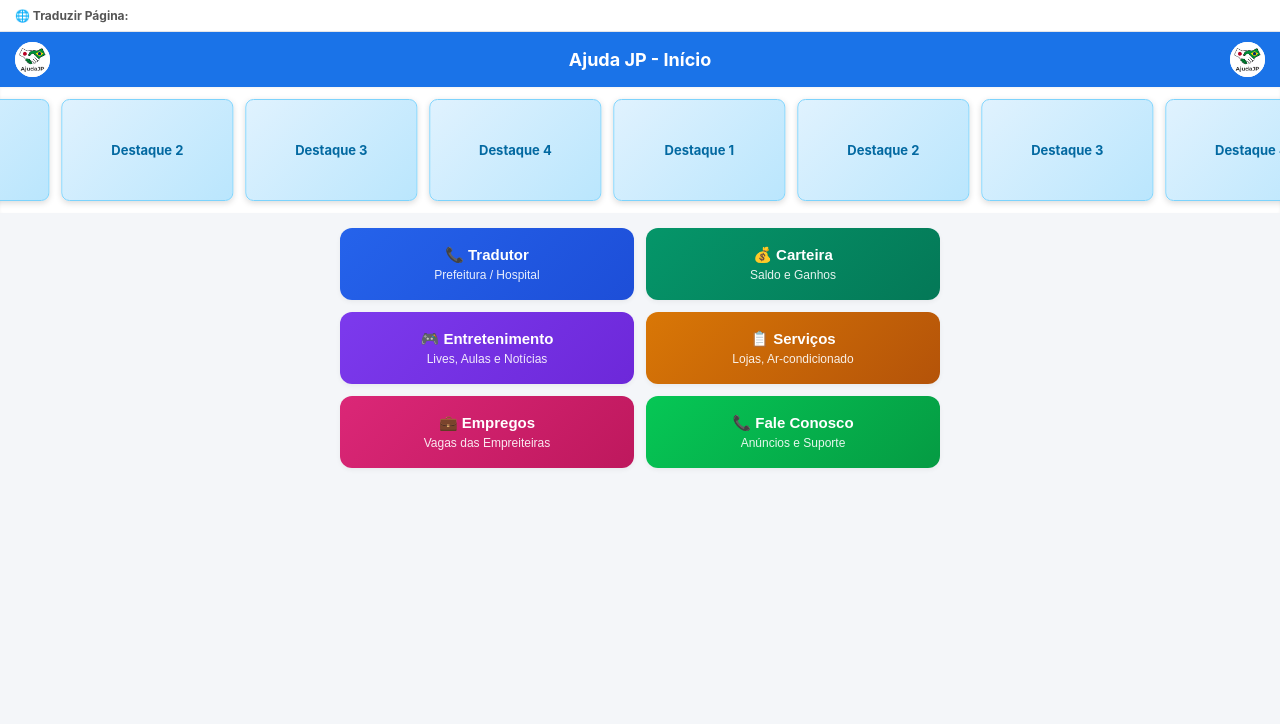
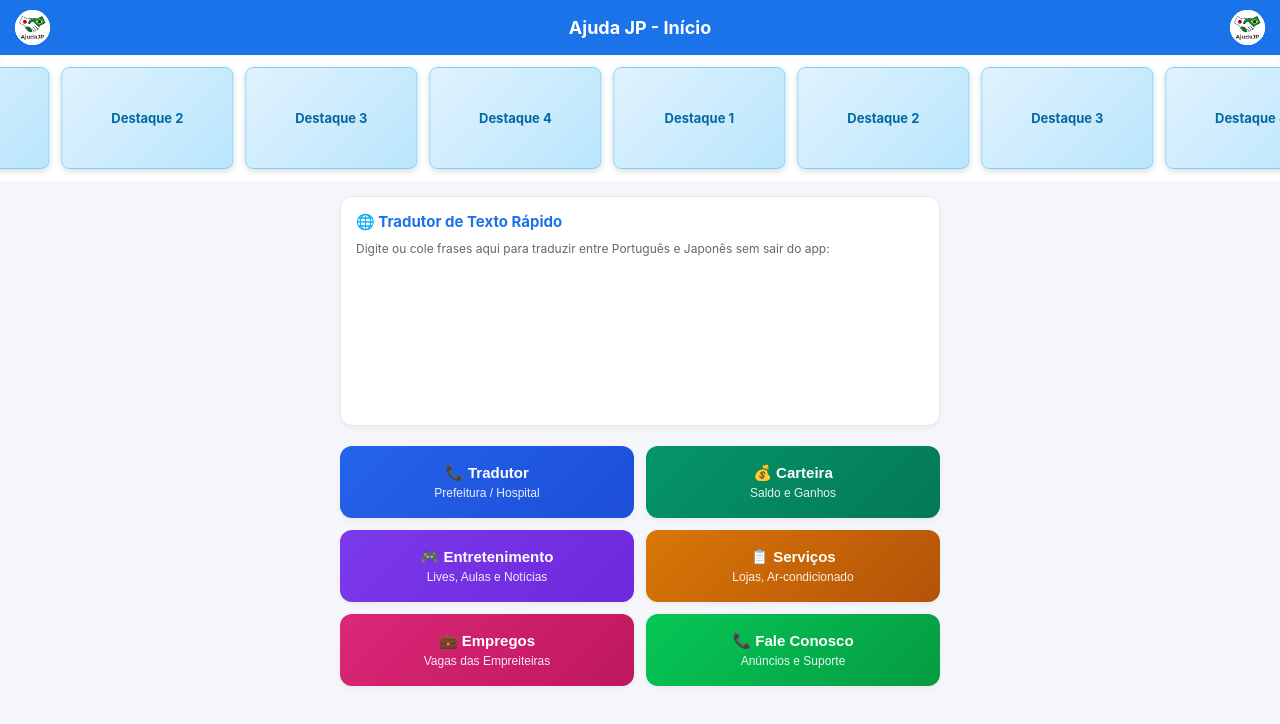
Before and after one commit to kkimikia-ctrl/bot-line, a website: page index.html in a window 1280 px wide. Drawn offline with Linux system fonts and the light colour scheme.

Commit message:
Update index.html

```diff
--- a/index.html
+++ b/index.html
@@ -19,16 +19,6 @@
             padding-bottom: 30px;
             min-height: 100%;
             -webkit-overflow-scrolling: touch;
-        }
-
-        .tradutor-topo {
-            background: #fff;
-            padding: 8px 15px;
-            border-bottom: 1px solid #e5e7eb;
-            display: flex;
-            align-items: center;
-            justify-content: space-between;
-            font-size: 13px;
         }
 
         .header {
@@ -114,6 +104,31 @@
             max-width: 600px;
             margin: 0 auto;
             padding: 0 15px;
+        }
+
+        /* Caixa de Tradução de Texto Integrada */
+        .tradutor-caixa-container {
+            background: #ffffff;
+            padding: 15px;
+            border-radius: 12px;
+            box-shadow: 0 2px 5px rgba(0,0,0,0.05);
+            margin-bottom: 20px;
+            border: 1px solid #e2e8f0;
+        }
+
+        .tradutor-caixa-container h3 {
+            margin: 0 0 10px 0;
+            font-size: 15px;
+            color: #1a73e8;
+            display: flex;
+            align-items: center;
+            gap: 6px;
+        }
+
+        .tradutor-caixa-container iframe {
+            width: 100%;
+            border: none;
+            height: 140px;
         }
 
         button.btn-primary {
@@ -235,11 +250,6 @@
 </head>
 <body>
 
-    <div class="tradutor-topo">
-        <span style="font-size: 12px; color: #555; font-weight: bold;">🌐 Traduzir Página:</span>
-        <div id="google_translate_element"></div>
-    </div>
-
     <div class="header">
         <img src="logo.jpeg" class="logo-img" alt="Logo" onerror="this.onerror=null; this.src='logo.png';">
         <span>Ajuda JP - Início</span>
@@ -261,6 +271,14 @@
     </section>
 
     <div class="container">
+
+        <!-- Ferramenta de Tradução de Texto Integrada (Google Tradutor embutido via frame seguro) -->
+        <div class="tradutor-caixa-container">
+            <h3>🌐 Tradutor de Texto Rápido</h3>
+            <p style="font-size: 12px; color: #666; margin-top: 0; margin-bottom: 10px;">Digite ou cole frases aqui para traduzir entre Português e Japonês sem sair do app:</p>
+            <iframe src="https://translate.google.com/m?hl=pt&sl=pt&tl=ja" title="Google Tradutor"></iframe>
+        </div>
+
         <div class="grid-menu">
             <button class="menu-item btn-tradutor" onclick="verificarSaldoEChamar()">
                 📞 Tradutor
@@ -358,17 +376,6 @@
             <button id="btnSairChamada" class="btn-primary" style="background-color: #dc2626; margin-top: 15px;" onclick="finalizarChamadaNormal()">Sair / Encerrar</button>
         </div>
     </div>
-
-    <script type="text/javascript">
-        function googleTranslateElementInit() {
-            new google.translate.TranslateElement({
-                pageLanguage: 'pt',
-                includedLanguages: 'ja,pt,en',
-                layout: google.translate.TranslateElement.InlineLayout.SIMPLE
-            }, 'google_translate_element');
-        }
-    </script>
-    <script type="text/javascript" src="//translate.google.com/translate_a/element.js?cb=googleTranslateElementInit"></script>
 
     <script>
         let streamVideo = null;
```
